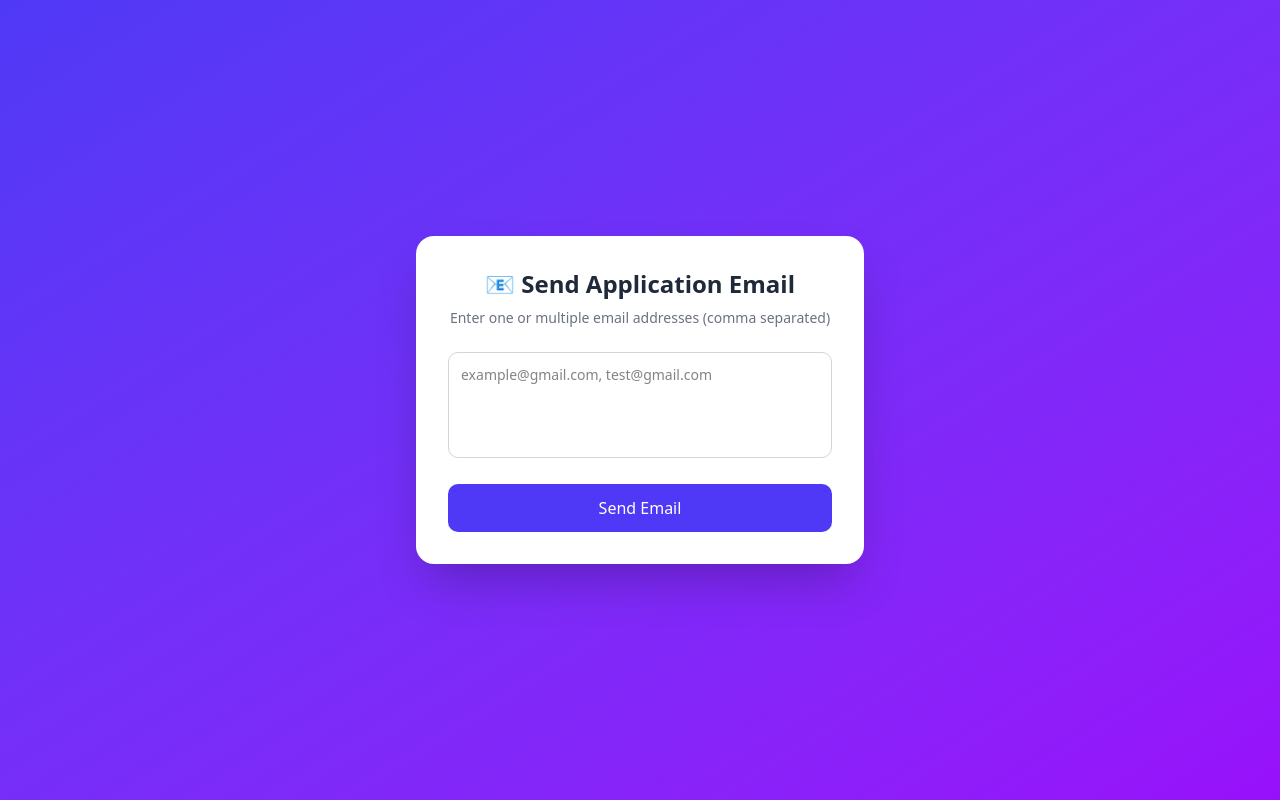
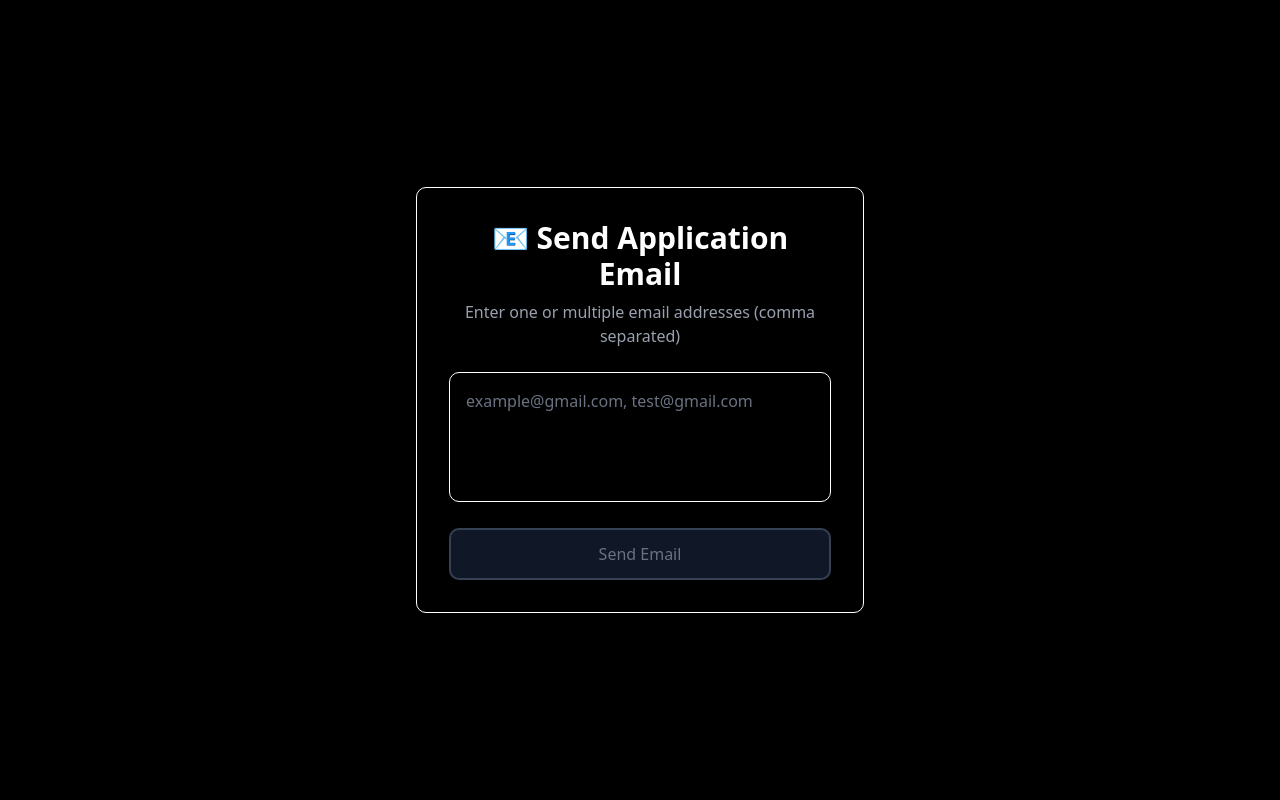
Before and after one commit to sushant09112004/Email-Automation, a Next.js app: page /email in a window 1280 px wide. Built offline with nearby package versions, Linux system fonts and the light colour scheme.

Commit message:
change color combination

```diff
--- a/src/app/(pages)/email/page.jsx
+++ b/src/app/(pages)/email/page.jsx
@@ -29,13 +29,13 @@ export default function Home() {
   };
 
   return (
-    <div className="min-h-screen flex items-center justify-center bg-linear-to-br from-indigo-600 to-purple-600 px-4">
-      <div className="w-full max-w-md bg-white rounded-2xl shadow-2xl p-8">
-        <h2 className="text-2xl font-semibold text-gray-800 text-center">
+    <div className="min-h-screen flex items-center justify-center bg-black px-4 py-8">
+      <div className="w-full max-w-md bg-black border border-white rounded-lg p-6 md:p-8">
+        <h2 className="text-2xl md:text-3xl font-bold text-white text-center mb-2">
           📧 Send Application Email
         </h2>
 
-        <p className="text-sm text-gray-500 text-center mt-2">
+        <p className="text-sm md:text-base text-gray-400 text-center mt-2 mb-6">
           Enter one or multiple email addresses (comma separated)
         </p>
 
@@ -44,27 +44,31 @@ export default function Home() {
           value={emails}
           onChange={(e) => setEmails(e.target.value)}
           rows={4}
-          className="w-full mt-6 p-3 border border-gray-300 rounded-lg focus:outline-none focus:ring-2 focus:ring-indigo-500 resize-none text-sm"
+          className="w-full p-4 bg-black border border-white rounded-lg focus:outline-none focus:ring-2 focus:ring-white resize-none text-white placeholder-gray-500"
         />
 
         <button
           onClick={handleSend}
-          disabled={loading}
-          className={`w-full mt-5 py-3 rounded-lg text-white font-medium transition-all duration-200
-            ${
-              loading
-                ? "bg-gray-400 cursor-not-allowed"
-                : "bg-indigo-600 hover:bg-indigo-700"
-            }
-          `}
+          disabled={loading || !emails.trim()}
+          className={`w-full mt-5 py-3 rounded-lg font-medium transition-all duration-200 border-2 ${
+            loading || !emails.trim()
+              ? "bg-gray-900 border-gray-700 text-gray-500 cursor-not-allowed"
+              : "bg-white text-black border-white hover:bg-gray-100"
+          }`}
         >
           {loading ? "Sending..." : "Send Email"}
         </button>
 
         {message && (
-          <p className="mt-4 text-center text-sm text-gray-700">
-            {message}
-          </p>
+          <div
+            className={`mt-6 p-4 rounded-lg border ${
+              message.includes("success")
+                ? "bg-gray-900 border-white text-white"
+                : "bg-gray-900 border-gray-600 text-gray-300"
+            }`}
+          >
+            <p className="text-center text-sm">{message}</p>
+          </div>
         )}
       </div>
     </div>
```
